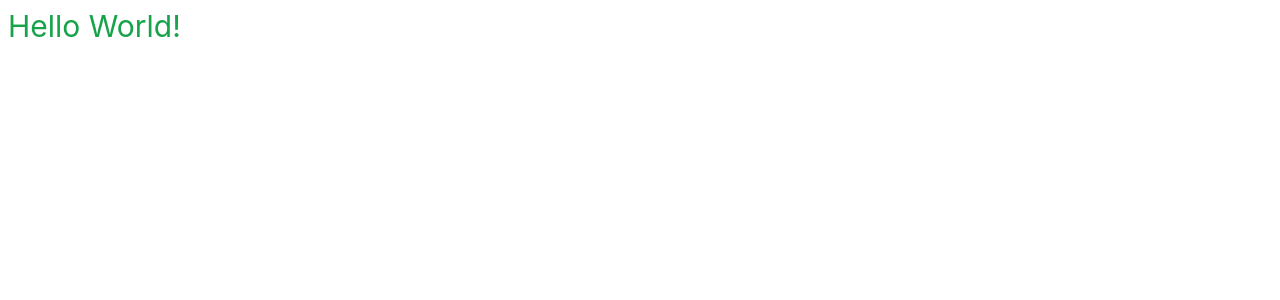
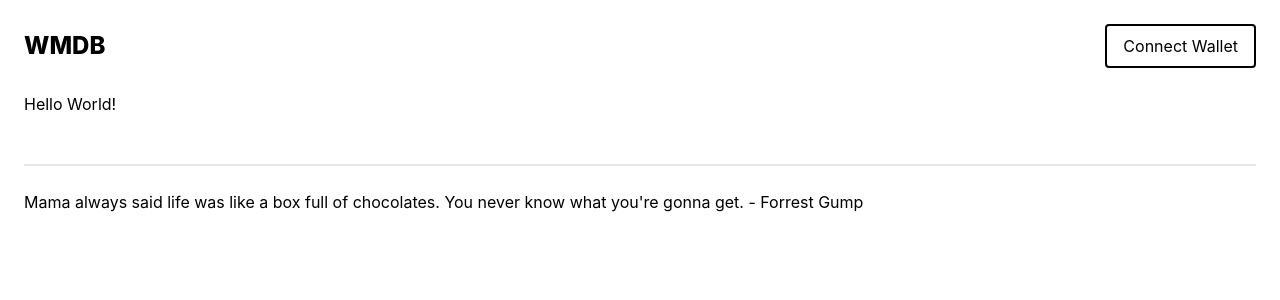
Before and after one commit to sagaranand015/web3-imdb, a Next.js app in the folder frontend/: page / in a window 1280 px wide. Shown: the top 300 px of the page. Built offline with nearby package versions, Linux system fonts and the light colour scheme.

Commit message:
layout, connect wallet

```diff
--- /dev/null
+++ b/frontend/components/layout.js
@@ -0,0 +1,40 @@
+import Link from 'next/link'
+import { useAuth } from '../utils/authProvider.js';
+
+const shortenAddress = (address) => {
+    if (address)
+        return address.substring(0, 6) + "..." + address.substring(address.length - 4, address.length)
+}
+
+export default function Layout({ children }) {
+
+    const { currentAccount, setCurrentAccount } = useAuth()
+
+    return (
+        <div className="h-screen p-6">
+            <div>
+                <header className="flex justify-between mb-6">
+                    <div className="flex items-center">
+                        <h3 className="text-2xl font-extrabold"><Link href="/">WMDB</Link></h3>
+                        {currentAccount && <p className="ml-8 text-gray-600"><Link href="/dashboard">Dashboard</Link></p>}
+                    </div>
+                    {currentAccount ? (
+                        <h4>{shortenAddress(currentAccount)}</h4>
+                    ) : (
+                        <button className="px-4 py-2 border-2 border-black hover:border-gray-400 rounded" onClick={setCurrentAccount}>Connect Wallet</button>
+                    )}
+                </header>
+                <main>
+                    {children}
+                </main>
+            </div>
+
+            <footer>
+                <div className="mt-12 mb-6 border border-grey-600"></div>
+                <div className="flex justify-between">
+                    <p>Mama always said life was like a box full of chocolates. You never know what you're gonna get. - Forrest Gump</p>
+                </div>
+            </footer>
+        </div>
+    )
+}
--- a/frontend/pages/index.js
+++ b/frontend/pages/index.js
@@ -1,11 +1,9 @@
-import Head from 'next/head'
-import Image from 'next/image'
-import styles from '../styles/Home.module.css'
+import Layout from "../components/layout"
 
 export default function Home() {
   return (
-    <div className='text-3xl text-green-600 p-2'>
+    <Layout>
       Hello World!
-    </div>
+    </Layout>
   )
 }
--- /dev/null
+++ b/frontend/utils/authProvider.js
@@ -0,0 +1,52 @@
+import React from 'react'
+import { useContext } from 'react';
+import { useState, useEffect } from 'react';
+
+const AuthContext = React.createContext();
+
+function AuthProvider(props) {
+
+    const [currentAccount, setCurrentAccount] = useState(null)
+
+    const checkWalletIsConnected = async () => {
+        const { ethereum } = window
+        if (ethereum) {
+            const accounts = await ethereum.request({ method: 'eth_accounts' })
+            if (accounts.length) {
+                setCurrentAccount(accounts[0])
+            }
+        }
+    }
+
+    useEffect(() => {
+        checkWalletIsConnected()
+    }, [])
+
+    const connectWalletHandler = async () => {
+        const { ethereum } = window
+
+        if (!ethereum) {
+            alert("Please Install Metamask")
+        }
+
+        try {
+            const accounts = await ethereum.request({ method: 'eth_requestAccounts' })
+            setCurrentAccount(accounts[0])
+        } catch (error) {
+            console.log(error)
+        }
+    }
+
+    return (
+        <AuthContext.Provider value={{ currentAccount, setCurrentAccount: connectWalletHandler }}>
+            {props.children}
+        </AuthContext.Provider>
+    );
+}
+
+function useAuth() {
+    const authContext = useContext(AuthContext);
+    return { ...authContext };
+}
+
+export { AuthProvider, useAuth };
```
